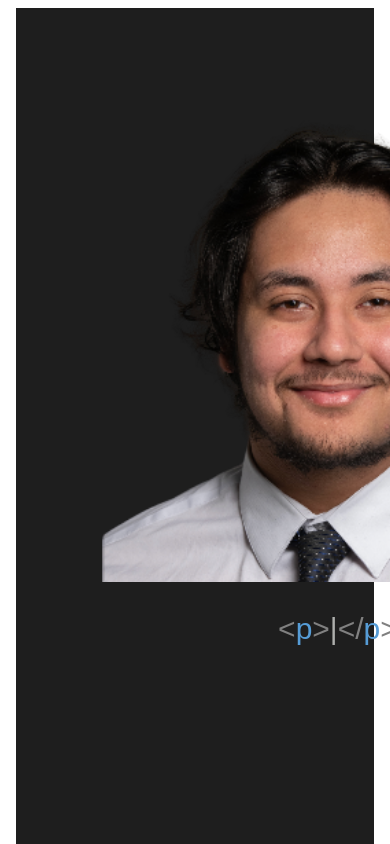
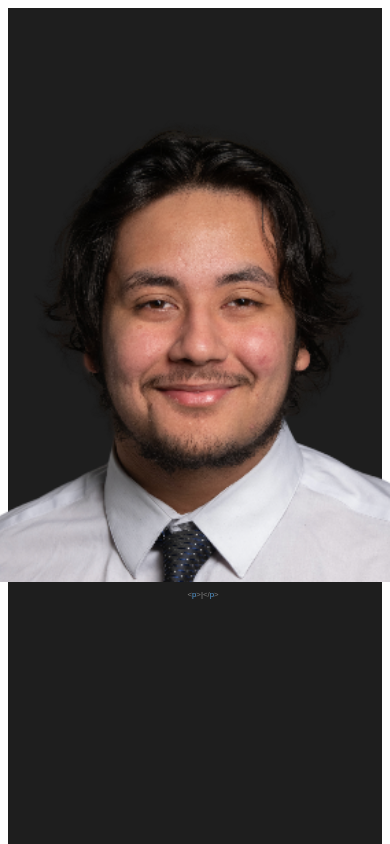
Before and after one commit to ramankc6/protfolio-website, a SvelteKit app: page / in a window 390 px wide. Shown: the top 844 px of the page. Built offline with nearby package versions, Linux system fonts and the light colour scheme; a web font is replaced by a local one.

Commit message:
fixed mobile & scrolling visual bug

```diff
--- a/src/routes/+page.svelte
+++ b/src/routes/+page.svelte
@@ -8,6 +8,7 @@
 import { onMount } from "svelte";
 import { fade } from 'svelte/transition';
 import { fly } from 'svelte/transition';
+
 
 //-------Variable declarations-------//
 
@@ -25,7 +26,7 @@ let cursorColor = "#aeafad";
 const fullText = ["Hey Snap!", "My name is Raman Khatri Chhetri"];
 const lessThan = '<';
 const greaterThan = '>';
-let laptopImage;
+let laptopSize;
 let resumeTrans;
 let experinceTrans;
 let contactTrans;
@@ -34,6 +35,8 @@ let projectsTrans;
 //Scrolling Declaration
 let y = 0;
 let scale = 1;
+let userWidth;
+let laptopImg = '/laptop.png';
 
 //Boolean Declarations
 let resume = true
@@ -104,9 +107,12 @@ function deleter() {
 }
 
 function imageResizer() {
-    if (y > 500 && y < 900) {
-        scale = 1 + (y - 500) / 1000;
-        laptopImage.style.transform = `scale(${scale})`;
+    if (userWidth <= 767) {
+        laptopImg = '/phone.png'
+    }
+    if (y > 900 && y < 1300) {
+        scale = 1 + (y - 900) / 1000;
+        laptopSize.style.transform = `scale(${scale})`;
         setTimeout(imageResizer, 0)
     }else {
         setTimeout(imageResizer, 0)
@@ -147,7 +153,8 @@ function buttonPressed (buttonType) {
 
 body{
     background-color: #1e1e1e;
-    min-height: 100000px;
+    min-height: 10000px;
+    margin: 0;
 }
 
 #cursor {
@@ -169,19 +176,34 @@ body{
 .introText{
     font-family: 'Cascadia Code', sans-serif;
     text-align: center;
-    font-size: 30px;
+    font-size: 2vw;
 }
 
+.typingDiv {
+    min-width: 50vw;
+}
 .introContainer{
     display: flex;
     flex-direction: column;
     justify-content: center;
     align-items: center;
-    z-index: 2;
     position: fixed;
-    left: 25%
 }
 
+.introPage {
+    min-height: 100vh;
+    min-width: 100vw;
+    display: flex;
+    justify-content: center;
+    z-index: 1;
+}
+.aboutPage {
+    min-height: 100vh;
+    min-width: 100vw;
+    display: flex;
+    justify-content: center;
+    align-items: center;
+}
 .headshotDiv {
     display: flex;
     height: 68vh;
@@ -194,9 +216,9 @@ body{
 }
 
 
-.introBackground {
+.aboutBackground {
     position: fixed;
-    z-index: 1;
+    z-index: 2;
     width: 100%;
     height: 100%;
     overflow-x: hidden;
@@ -214,7 +236,7 @@ body{
     position: fixed;
     font-family: 'Cascadia Code', sans-serif;
     text-align: center;
-    font-size: 30px;
+    font-size: 2vw;
     color:white;
     display: flex;
     flex-direction: column;
@@ -222,7 +244,7 @@ body{
     align-items: center;
     z-index: 2;
     position: fixed;
-    top: 20%;
+    /* top: 20%; */
 }
 
 .aboutTextDiv{
@@ -292,13 +314,14 @@ button{
 </style>
 
 <body>
-    {#if y > 50 && y < 900}
-    <div class= 'introBackground' transition:fade><img bind:this="{laptopImage}" src = '/laptop.png' alt = 'laptop' class = 'laptopImg' style= 'transform: {1 + (y - 50) / 1000}'></div>
+    {#if y > 50 && y < 1300}
+    <div class= 'aboutBackground' in:fade><img bind:this="{laptopSize}" src = {laptopImg} alt = 'laptop' class = 'laptopImg' style= 'transform: {1 + (y - 50) / 1000}'></div>
     {:else if y < 50}
-    <div class = 'introContainer' transition:fade>
+    <div class = 'introPage'>
+    <div class = 'introContainer'>
         <div class = 'headshotDiv'><img src= '/headshot.png' alt='headshot' class='headshotImg'></div>
-        <div>
-            <p class= "introText">
+        <div class= 'typingDiv'>
+            <p class= "introText" >
                 <span class="inequalitySymbols">{lessThan}</span><span class='letterP'>
                 p</span><span class="inequalitySymbols">
                 {greaterThan}</span><span class=typingText>
@@ -310,9 +333,11 @@ button{
             </p>
         </div>
     </div>
+    </div>
     {/if}
-    {#if y > 50 && y < 600}
-        <div class='aboutContainer' transition:fade>
+    {#if y > 50 && y < 1100}
+        <div class='aboutPage'>
+        <div class='aboutContainer' in:fade>
             <div>
                 <p>About</p>
             </div>
@@ -320,8 +345,9 @@ button{
                 <p>Lorem ipsum dolor sit amet, consectetur adipisicing elit. Commodi voluptas, quo repellendus doloremque fuga reprehenderit incidunt quaerat saepe laboriosam, expedita tempora neque ad quisquam quam perferendis vel autem magnam hic?</p>
             </div>
         </div>
+        </div>
     {/if}
-    {#if y > 1100}
+    {#if y > 1400}
     <div class='optionsDiv'>
         <div class='leftOptionsDiv'>
             {#if resume == true}
@@ -365,4 +391,4 @@ button{
 
 </body>
 
-<svelte:window bind:scrollY={y} />
+<svelte:window bind:scrollY={y} bind:innerWidth={userWidth} />
```
Also changed, not shown: static/phone.png (added), 1 other file (tests, documents, lock files or other folders).
